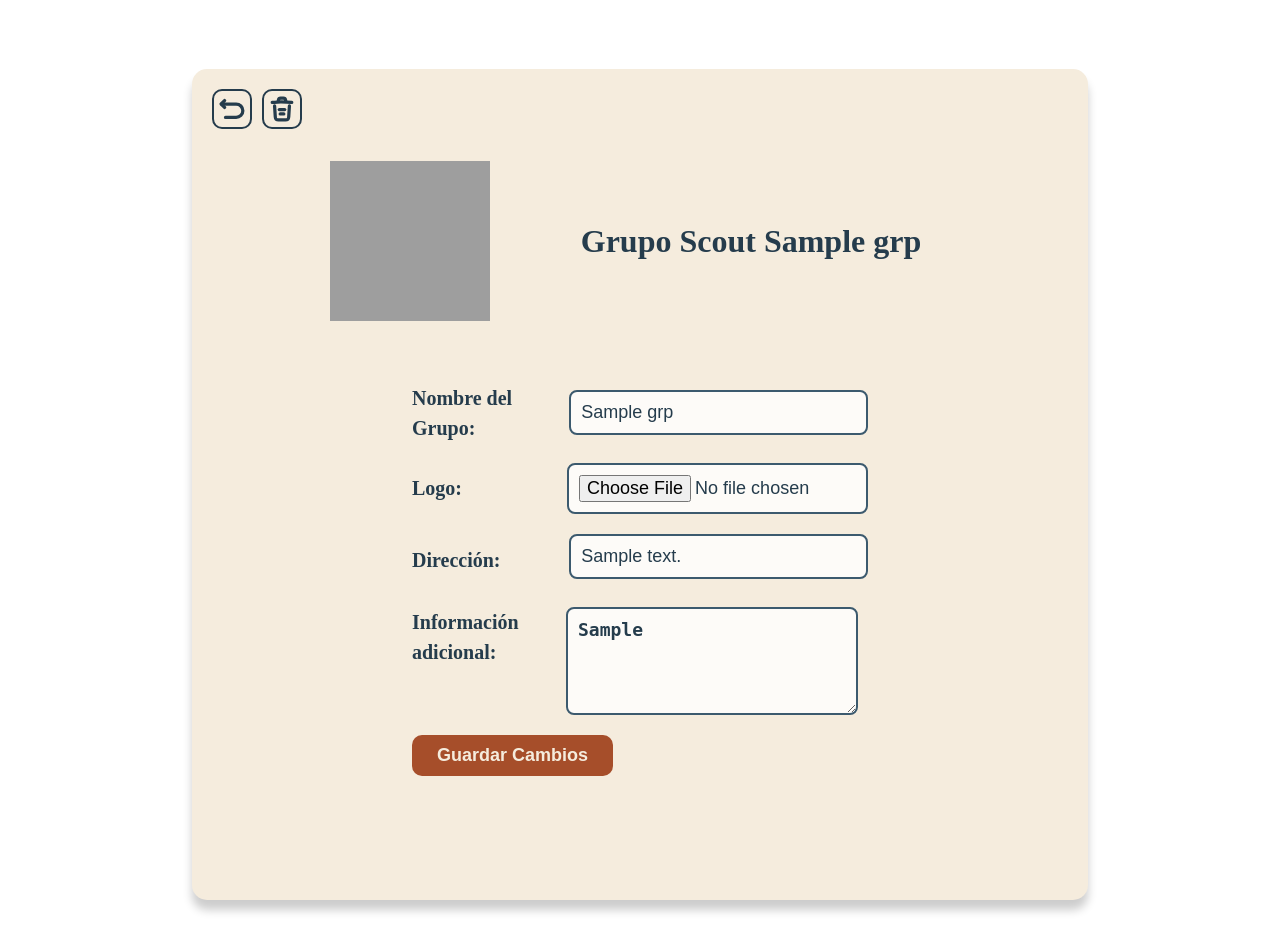
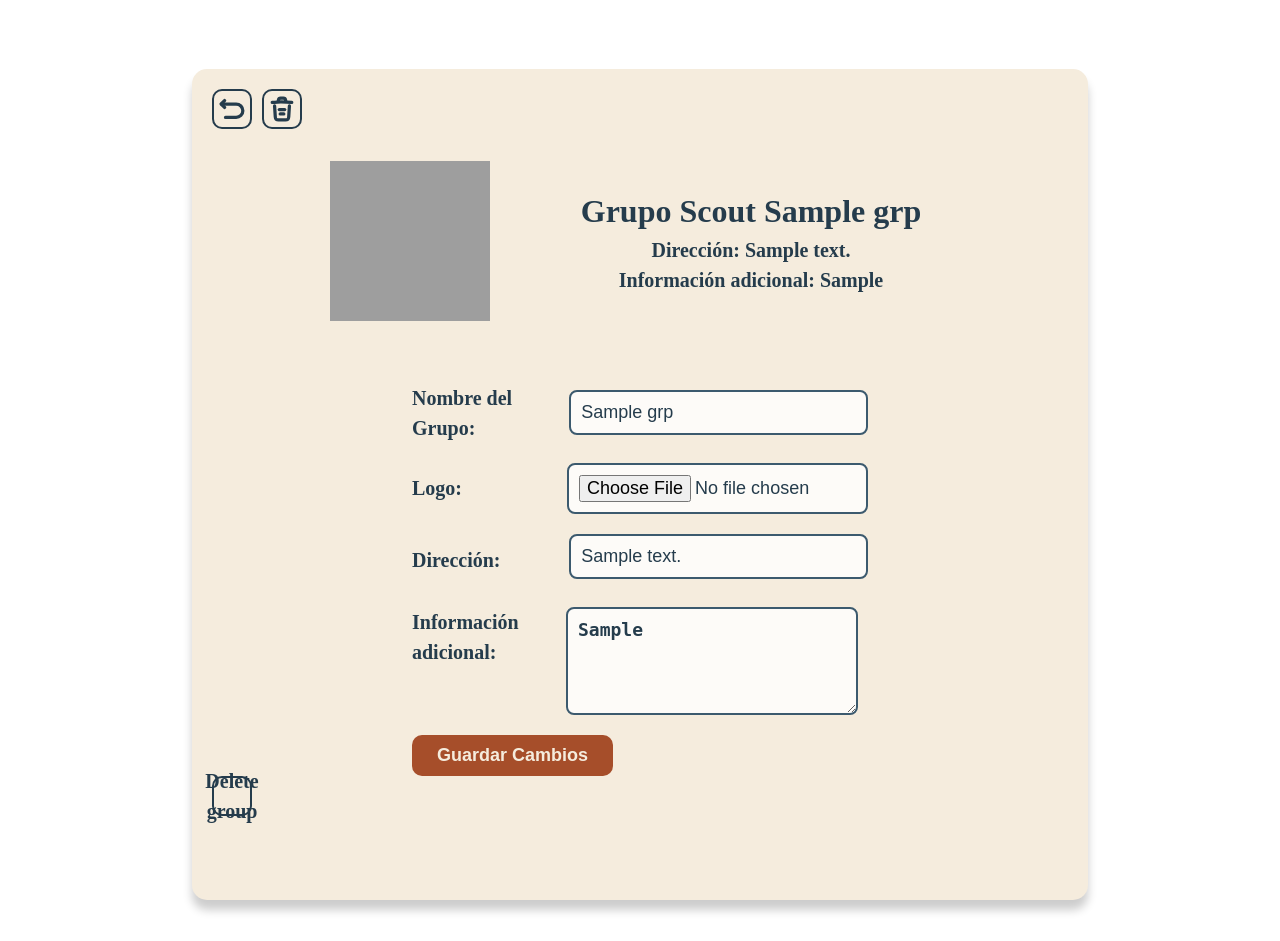
Before and after one commit to Covija97/badentracker, a PHP site: page /reuniones/grupos/grupo/index.php?id=1 in a window 1280 px wide. Shown: the part 167-1108 px from the top of the page. Run offline with PHP 8.4, Linux system fonts and the light colour scheme; the visitor is signed in with stand-in values (Sample User, id 1); tables that the repository leaves empty hold one stand-in row (values such as "Sample post"); lists and menus that the app fills with data are empty; some libraries are stand-ins or nearby versions; grey boxes are pictures that could not be loaded.

Commit message:
fix: add group address and additional info display; confirm delete action for admin

```diff
--- a/reuniones/grupos/grupo/index.php
+++ b/reuniones/grupos/grupo/index.php
@@ -88,9 +88,16 @@ if ($is_admin && $_SERVER['REQUEST_METHOD'] === 'POST' && isset($_POST['grp_id']
                 <h1 style="margin: 0; font-size: 2rem; white-space: nowrap; overflow: hidden; text-overflow: ellipsis;">
                     <?php echo "Grupo Scout " . htmlspecialchars($grp["grp_name"] ?? ""); ?>
                 </h1>
+                <div>
+                    <strong>Dirección:</strong>
+                    <?php echo htmlspecialchars($grp["grp_address"] ?? ""); ?>
+                </div>
+                <div>
+                    <strong>Información adicional:</strong>
+                    <?php echo nl2br(htmlspecialchars($grp["grp_info"] ?? "")); ?>
+                </div>
             </th>
         </tr>
-
     </table>
 
     <?php if ($is_admin): ?>
@@ -120,6 +127,11 @@ if ($is_admin && $_SERVER['REQUEST_METHOD'] === 'POST' && isset($_POST['grp_id']
             <button type="submit" class="btn-submit">Guardar Cambios</button>
         </div>
     </form>
+    <a class="but align-left" href="delete.php?id=<?php echo $grp["grp_id"]; ?> " title="Borrar grupo"
+        onclick="return confirm('¿Estás seguro de que deseas borrar este grupo?');">
+        <!-- SVG delete icon here -->
+        Delete group
+    </a>
     <?php else: ?>
         <div style="color:#d9534f; text-align:center; margin-top:2rem;">
             Only the admin can edit or delete this group.
```
